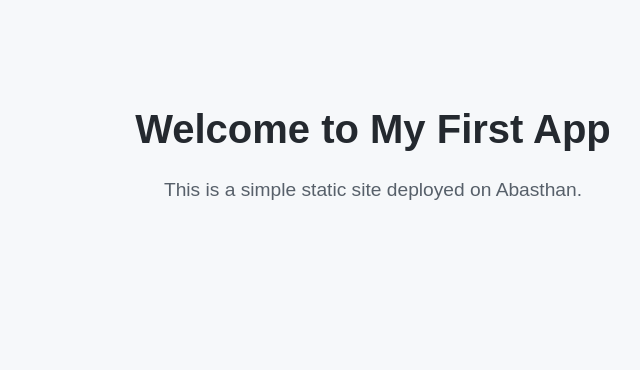
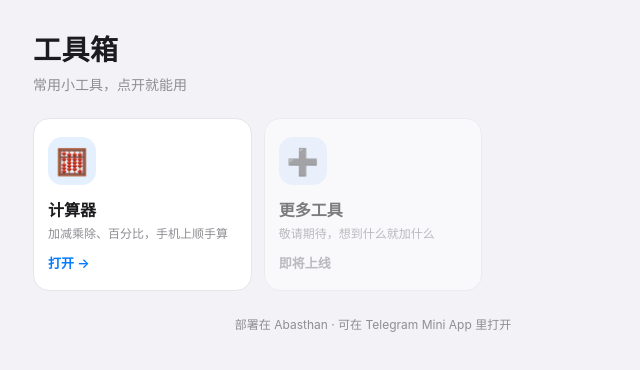
Before and after one commit to maxforeee/my-first-app, a plain HTML site: page index.html in a window 1280 px wide. Shown: the whole page, without its empty margins (267-907 px from the left). Drawn offline with Linux system fonts and the light colour scheme.

Commit message:
Update index.html to toolbox hub

```diff
--- a/index.html
+++ b/index.html
@@ -1,17 +1,97 @@
 <!DOCTYPE html>
-<html lang="en">
+<html lang="zh-CN">
 <head>
 <meta charset="UTF-8">
-<meta name="viewport" content="width=device-width, initial-scale=1.0">
-<title>My First App</title>
+<meta name="viewport" content="width=device-width, initial-scale=1.0, viewport-fit=cover">
+<title>工具箱</title>
 <style>
-body { font-family: Arial, sans-serif; text-align: center; margin: 0; padding: 80px 20px; background: #f6f8fa; color: #24292f; }
-h1 { font-size: 2.5rem; }
-p { font-size: 1.2rem; color: #57606a; }
+  * { margin: 0; padding: 0; box-sizing: border-box; }
+  :root {
+    --bg: #f2f2f7;
+    --card: #ffffff;
+    --text: #1c1c1e;
+    --sub: #8e8e93;
+    --accent: #007aff;
+    --accent-soft: #e5f0ff;
+    --border: #e5e5ea;
+  }
+  body {
+    font-family: -apple-system, "PingFang SC", "Hiragino Sans GB", "Microsoft YaHei", sans-serif;
+    background: var(--bg);
+    color: var(--text);
+    min-height: 100vh;
+    padding: 0 0 32px;
+  }
+  header {
+    padding: 28px 20px 16px;
+  }
+  header h1 { font-size: 28px; font-weight: 700; letter-spacing: .5px; }
+  header p { margin-top: 6px; font-size: 14px; color: var(--sub); }
+  .grid {
+    display: grid;
+    grid-template-columns: 1fr 1fr;
+    gap: 12px;
+    padding: 8px 20px 0;
+  }
+  .card {
+    display: block;
+    background: var(--card);
+    border: 1px solid var(--border);
+    border-radius: 16px;
+    padding: 18px 14px;
+    text-decoration: none;
+    color: var(--text);
+    transition: transform .12s ease, box-shadow .12s ease;
+  }
+  .card:active { transform: scale(.97); }
+  .card .icon {
+    width: 48px; height: 48px;
+    border-radius: 14px;
+    background: var(--accent-soft);
+    display: flex; align-items: center; justify-content: center;
+    font-size: 26px;
+    margin-bottom: 12px;
+  }
+  .card h2 { font-size: 16px; font-weight: 600; }
+  .card p { margin-top: 4px; font-size: 12px; color: var(--sub); line-height: 1.5; }
+  .card .go {
+    display: inline-block; margin-top: 10px;
+    font-size: 13px; color: var(--accent); font-weight: 600;
+  }
+  .card.coming { opacity: .55; }
+  .card.coming .go { color: var(--sub); }
+  footer {
+    padding: 24px 20px 0;
+    font-size: 12px; color: var(--sub); text-align: center;
+  }
+  @media (min-width: 600px) {
+    .grid { grid-template-columns: repeat(3, 1fr); max-width: 720px; margin: 0 auto; }
+    header { max-width: 720px; margin: 0 auto; }
+  }
 </style>
 </head>
 <body>
-<h1>Welcome to My First App</h1>
-<p>This is a simple static site deployed on Abasthan.</p>
+<header>
+  <h1>工具箱</h1>
+  <p>常用小工具，点开就能用</p>
+</header>
+
+<main class="grid">
+  <a class="card" href="calculator.html">
+    <div class="icon">🧮</div>
+    <h2>计算器</h2>
+    <p>加减乘除、百分比，手机上顺手算</p>
+    <span class="go">打开 →</span>
+  </a>
+
+  <div class="card coming">
+    <div class="icon">➕</div>
+    <h2>更多工具</h2>
+    <p>敬请期待，想到什么就加什么</p>
+    <span class="go">即将上线</span>
+  </div>
+</main>
+
+<footer>部署在 Abasthan · 可在 Telegram Mini App 里打开</footer>
 </body>
 </html>
```
